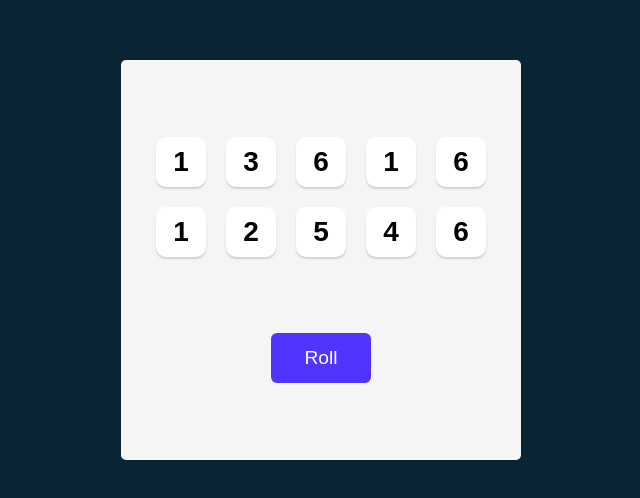
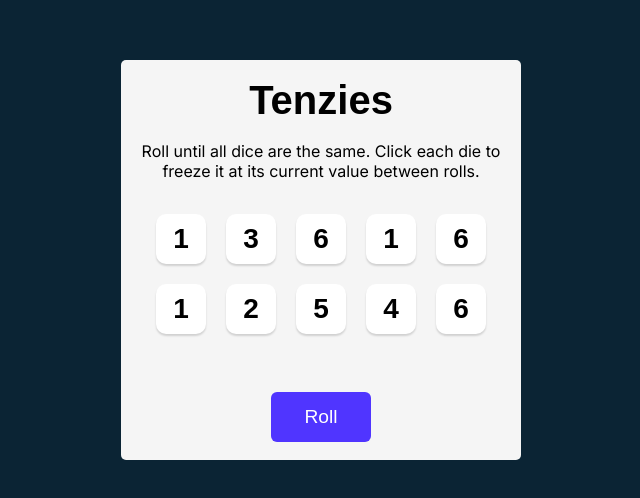
Before and after one commit to kalotra/Tenzies, a React (Vite) app: page / in a window 1280 px wide. Shown: the part 140-638 px from the top of the page, without its empty margins (319-959 px from the left). Built offline with nearby package versions, Linux system fonts and the light colour scheme.

Commit message:
add nanoid package, and hold active dice feature

```diff
--- a/App.jsx
+++ b/App.jsx
@@ -1,32 +1,42 @@
 import { useState } from "react";
 import Die from "./Components/Die";
+import { nanoid } from "nanoid";
 
 export default function App() {
-  /**
-   * Challenge: Create a `Roll Dice` button that will re-roll
-   * all 10 dice
-   *
-   * Clicking the button should generate a new array of numbers
-   * and set the `dice` state to that new array (thus re-rendering
-   * the array to the page)
-   */
-
   const [dice, setDice] = useState(generateAllNewDice());
 
   function generateAllNewDice() {
-    return new Array(10).fill(0).map(() => Math.ceil(Math.random() * 6));
+    return new Array(10).fill(0).map(() => ({
+      value: Math.ceil(Math.random() * 6),
+      isHeld: false,
+      id: nanoid(),
+    }));
   }
 
   function rollDice() {
-    setDice(generateAllNewDice());
+    setDice((oldDice) =>
+      oldDice.map((die) => (die.isHeld ? die : { ...die, value: Math.ceil(Math.random() * 6) }))
+    );
   }
 
-  const diceElements = dice.map((num) => <Die value={num} />);
+  function hold(id) {
+    setDice((oldDice) =>
+      oldDice.map((die) => (die.id === id ? { ...die, isHeld: !die.isHeld } : die))
+    );
+  }
+
+  const diceElements = dice.map((dieObj) => (
+    <Die key={dieObj.id} value={dieObj.value} isHeld={dieObj.isHeld} hold={() => hold(dieObj.id)} />
+  ));
 
   return (
     <main>
+      <h1 className="title">Tenzies</h1>
+      <p className="instructions">
+        Roll until all dice are the same. Click each die to freeze it at its current value between
+        rolls.
+      </p>
       <div className="dice-container">{diceElements}</div>
-
       <button className="roll-dice" onClick={rollDice}>
         Roll
       </button>
--- a/Components/Die.jsx
+++ b/Components/Die.jsx
@@ -1,5 +1,11 @@
-import React from "react";
+export default function Die(props) {
+  const styles = {
+    backgroundColor: props.isHeld ? "#59E391" : "white",
+  };
 
-export default function Die(props) {
-  return <button>{props.value}</button>;
+  return (
+    <button onClick={props.hold} style={styles}>
+      {props.value}
+    </button>
+  );
 }
--- a/index.css
+++ b/index.css
@@ -31,10 +31,23 @@ main {
   align-items: center;
 }
 
+.title {
+  font-size: 40px;
+  margin: 0;
+}
+
+.instructions {
+  font-family: "Inter", sans-serif;
+  font-weight: 400;
+  margin-top: 0;
+  text-align: center;
+}
+
 .dice-container {
   display: grid;
   grid-template: auto auto / repeat(5, 1fr);
   gap: 20px;
+  margin-bottom: 40px;
 }
 
 button {
--- a/package.json
+++ b/package.json
@@ -8,6 +8,7 @@
     "preview": "vite preview"
   },
   "dependencies": {
+    "nanoid": "^5.1.16",
     "react": "19.0.0-rc-8b08e99e-20240713",
     "react-dom": "19.0.0-rc-8b08e99e-20240713",
     "vite": "latest"
```
Also changed, not shown: 1 other file (tests, documents, lock files or other folders).
